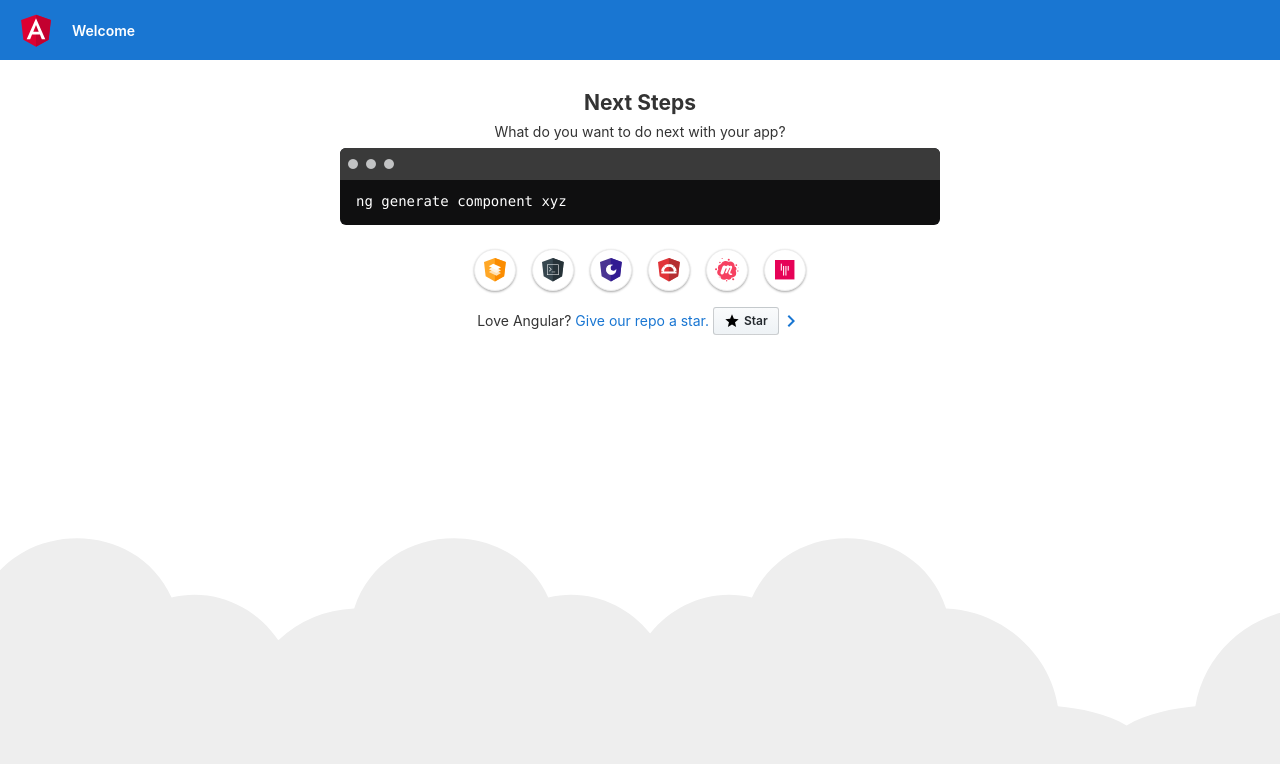
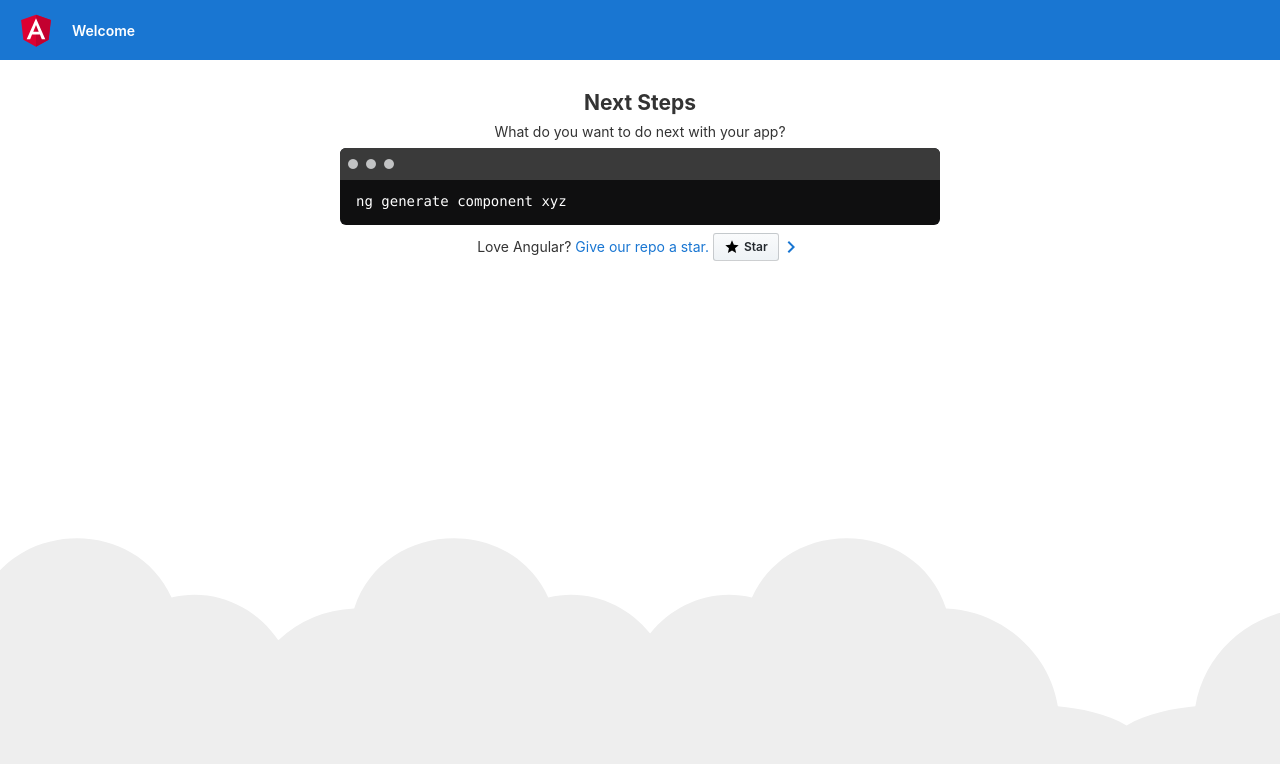
Before and after one commit to Govardhanan1705207/pipeline-test, an Angular app: page / in a window 1280 px wide. Shown: the top 764 px of the page. Built offline with nearby package versions, Linux system fonts and the light colour scheme.

Commit message:
title change3

```diff
--- a/src/app/app.component.html
+++ b/src/app/app.component.html
@@ -423,7 +423,7 @@
   </div>
 
   <!-- Links -->
-  <div class="card-container">
+  <!-- <div class="card-container">
     <a class="circle-link" title="Animations" href="https://angular.io/guide/animations" target="_blank" rel="noopener">
       <svg id="Group_20" data-name="Group 20" xmlns="http://www.w3.org/2000/svg" width="21.813" height="23.453" viewBox="0 0 21.813 23.453">
         <path id="Path_15" data-name="Path 15" d="M4099.584,972.736h0l-10.882,3.9,1.637,14.4,9.245,5.153,9.245-5.153,1.686-14.4Z" transform="translate(-4088.702 -972.736)" fill="#ffa726"/>
@@ -499,7 +499,7 @@
         </g>
       </svg>
     </a>
-  </div>
+  </div> -->
 
   <!-- Footer -->
   <footer>
```
